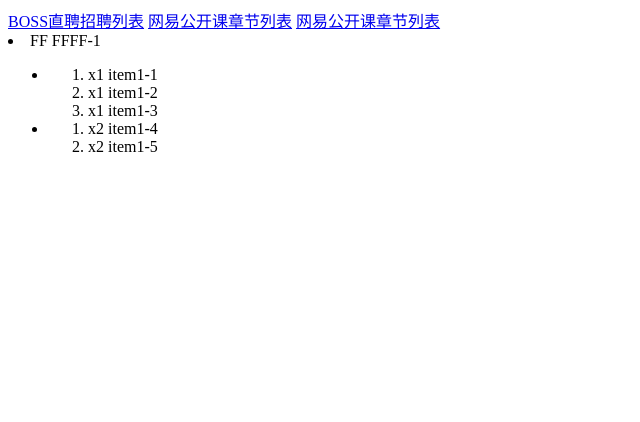
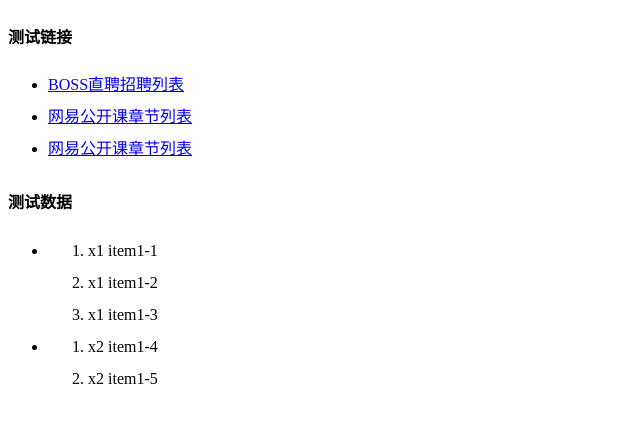
Before and after one commit to zhyuzh3d/dataMagic, an Electron app: page dist/test.html in a window 800 px wide. Shown: the whole page, without its empty margins (0-640 px from the left). Drawn offline with Linux system fonts and the light colour scheme.

Commit message:
测试页面格式

```diff
--- a/dist/test.html
+++ b/dist/test.html
@@ -6,18 +6,34 @@
     <title>测试页面</title>
 </head>
 
+<style>
+    li {
+        line-height: 32px
+    }
+
+    h4 {
+        margin-top: 24px
+    }
+
+</style>
+
 <body>
+    <h4>测试链接</h4>
     <div>
-        <a href="https://www.zhipin.com/c101190400-p100101/">BOSS直聘招聘列表</a>
-        <a href="https://study.163.com/course/introduction.htm?courseId=1003590004#/courseDetail?tab=1">网易公开课章节列表</a>
-        <a href="https://study.163.com/course/introduction.htm?courseId=1003599014&share=1&shareId=1142274227#/courseDetail?tab=1">网易公开课章节列表</a>
+        <ul>
+            <li>
+                <a href="https://www.zhipin.com/c101190400-p100101/">BOSS直聘招聘列表</a>
+            </li>
+            <li>
+                <a href="https://study.163.com/course/introduction.htm?courseId=1003590004#/courseDetail?tab=1">网易公开课章节列表</a>
+            </li>
+            <li>
+                <a href="https://study.163.com/course/introduction.htm?courseId=1003599014&share=1&shareId=1142274227#/courseDetail?tab=1">网易公开课章节列表</a>
+            </li>
+        </ul>
     </div>
 
-    <li class="items">
-        <span>FF</span>
-        <span>FFFF-1</span>
-    </li>
-
+    <h4>测试数据</h4>
     <div>
         <ul>
             <li class="chapter">
```
